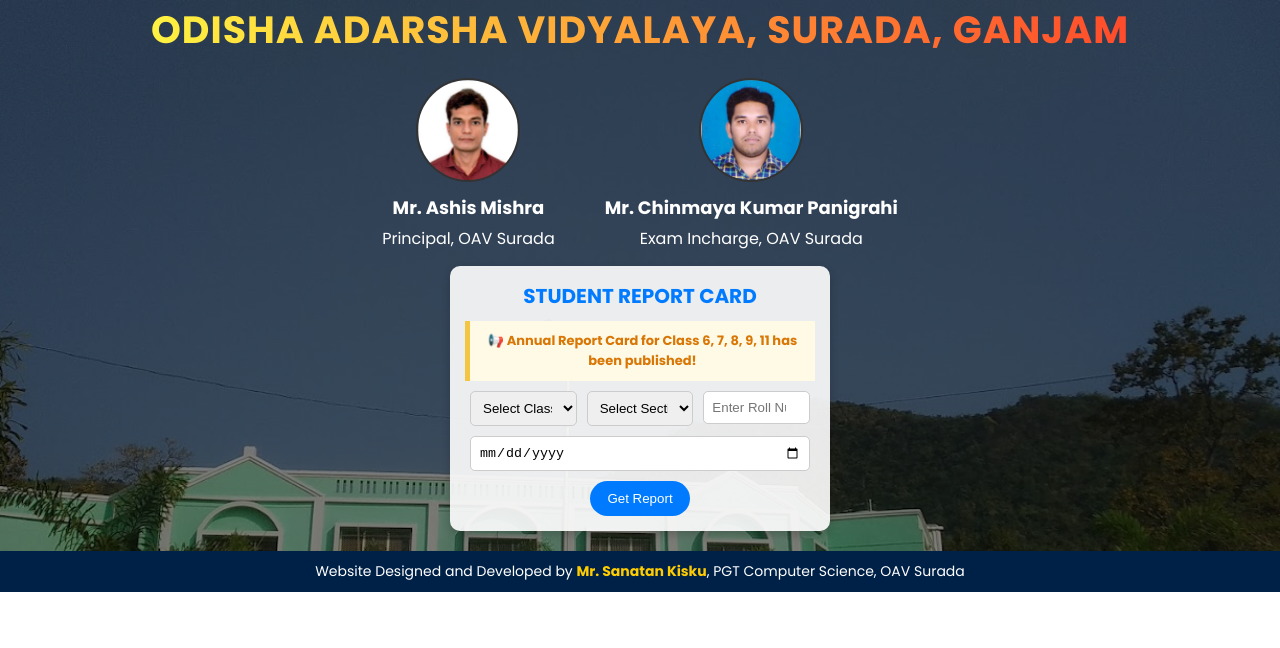
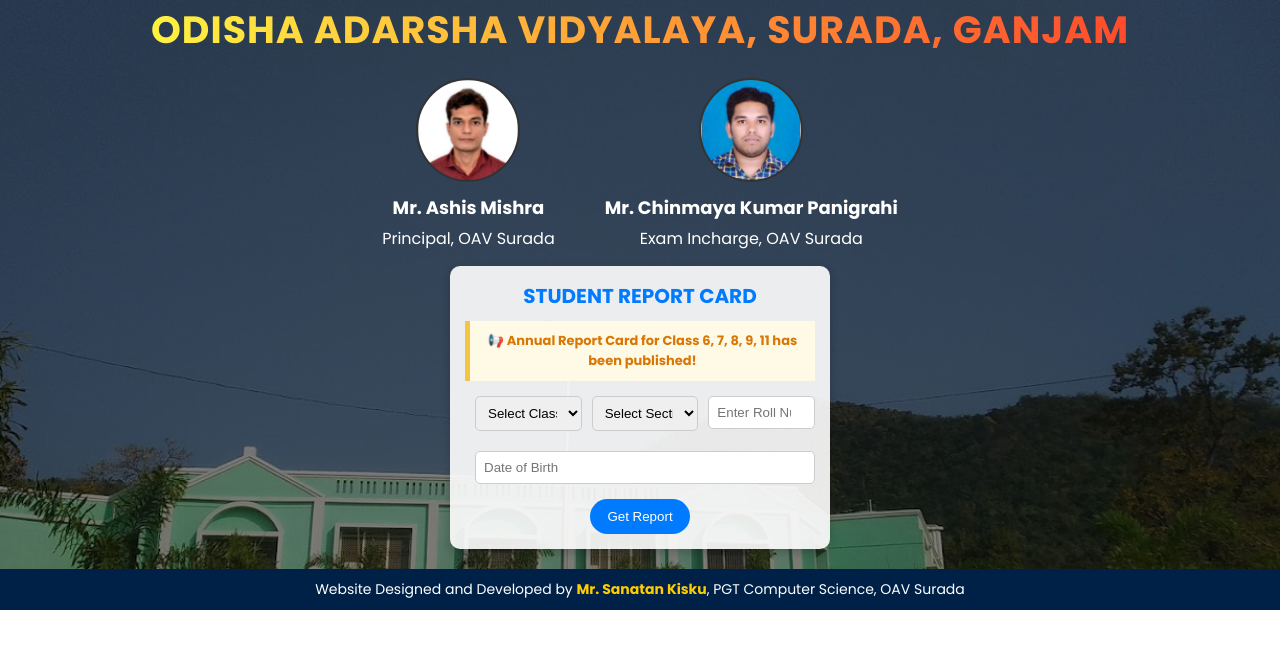
Before and after one commit to Sanatan-kisku/student-report-frontend, a React (Create React App) app: page / in a window 1280 px wide. Shown: the top 648 px of the page. Built offline with nearby package versions, Linux system fonts and the light colour scheme.

Commit message:
modify date input to text

```diff
--- a/src/components/GetReport.js
+++ b/src/components/GetReport.js
@@ -103,7 +103,15 @@ const GetReport = () => {
         </div>
         <div className="form-row">
           <div>
-            <input type="date" placeholder="Date of Birth" onChange={(e) => setForm({ ...form, dob: e.target.value })} />
+            <input type="text"
+              value={form.dob}
+              onFocus={(e) => (e.target.type = "date")}
+              onBlur={(e) => {
+                if (!e.target.value) e.target.type = "text";
+              }}
+              onChange={(e) => setForm({ ...form, dob: e.target.value })}
+              placeholder="Date of Birth"
+            />
           </div>
         </div>
         <div>
--- a/src/styles/GetReport.css
+++ b/src/styles/GetReport.css
@@ -145,6 +145,7 @@ select, input {
   border-radius: 5px;
   border: 1px solid #ccc;
   box-sizing: border-box;
+  margin: 5px;
 }
 
 .get-report-btn {
```
